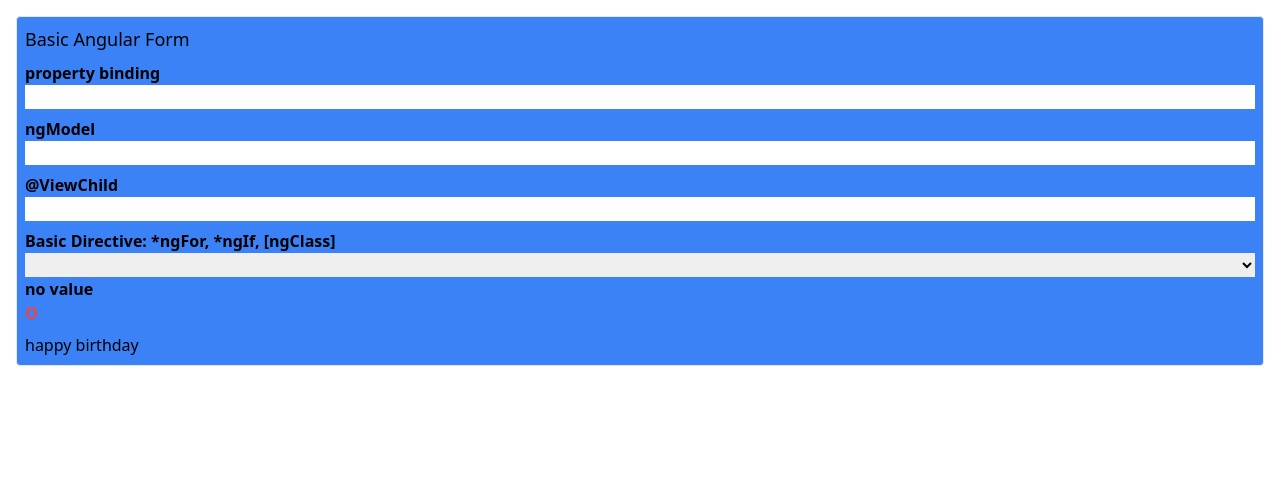
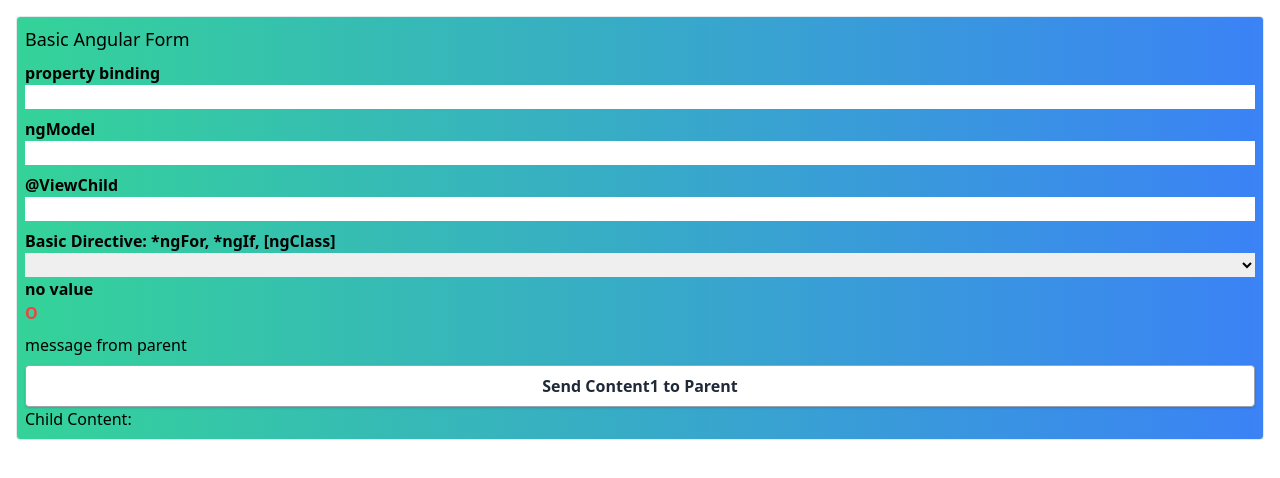
Before and after one commit to wichaisw/TEACHING-MATERIAL_basic-angular-1, an Angular app: page / in a window 1280 px wide. Shown: the top 478 px of the page. Built offline with nearby package versions, Linux system fonts and the light colour scheme.

Commit message:
add output example

```diff
--- a/src/app/app.component.html
+++ b/src/app/app.component.html
@@ -1,4 +1,7 @@
-<div>
+<div class="border rounded bg-gradient-to-r from-green-400 to-blue-500 m-4 p-2">
     <!-- @Input -->
-  <app-data-binding-example [parentMessage]='content5'></app-data-binding-example>
+  <app-data-binding-example (sendToParent)="setChildContent($event)" [parentMessage]='content5'></app-data-binding-example>
+
+  <span>Child Content: {{childContent}}</span>
+
 </div>
--- a/src/app/app.component.ts
+++ b/src/app/app.component.ts
@@ -5,7 +5,10 @@ import { Component, OnInit } from '@angular/core';
   templateUrl: './app.component.html',
 })
 export class AppComponent {
-  content5: string = 'happy birthday'
+  content5: string = 'message from parent'
+  childContent: string = '';
 
-
+  setChildContent(eventValue: string) {
+    this.childContent = eventValue;
+  }
 }
--- a/src/app/data-binding-example/data-binding-example.component.html
+++ b/src/app/data-binding-example/data-binding-example.component.html
@@ -1,4 +1,4 @@
-<div class="border rounded bg-blue-500 m-4 p-2 flex flex-col space-y-2">
+<div class=" flex flex-col space-y-2">
   <!-- String interpolation -->
   <h1 class="text-lg">{{title}}</h1>
 
@@ -45,6 +45,8 @@
     </span>
   </div>
 
+
   <span>{{inputMessage}}</span>
 
+  <button (click)="onClickButton(content1)"  class="bg-white hover:bg-gray-100 text-gray-800 font-semibold py-2 px-4 border border-gray-400 rounded shadow">Send Content1 to Parent</button>
 </div>
--- a/src/app/data-binding-example/data-binding-example.component.ts
+++ b/src/app/data-binding-example/data-binding-example.component.ts
@@ -1,5 +1,4 @@
-import { Component, ElementRef, Input, OnInit, ViewChild } from '@angular/core';
-
+import { Component, ElementRef, Input, OnInit, Output, ViewChild, EventEmitter } from '@angular/core';
 interface ContentOptions {
   name: string;
   value: number;
@@ -12,13 +11,14 @@ interface ContentOptions {
   ]
 })
 export class DataBindingExampleComponent implements OnInit {
+  @ViewChild('content3Input') content3Input: ElementRef = new ElementRef<string>('');
+  @Input('parentMessage') inputMessage: string = '';
+  @Output() sendToParent = new EventEmitter<string>();
   title: string = 'Basic Angular Form';
   content1: any = '';
   content2: any = '';
   content3: string = '';
-  @ViewChild('content3Input') content3Input: ElementRef = new ElementRef<string>('');
   content4: number | null = null;
-  @Input('parentMessage') inputMessage: string = '';
 
   contentOptions: ContentOptions[] = [
     {name: 'test1', value: 1},
@@ -38,4 +38,7 @@ export class DataBindingExampleComponent implements OnInit {
     this.content3 = this.content3Input.nativeElement.value;
   };
 
+  onClickButton(value: string) {
+    this.sendToParent.emit(value);
+  }
 }
```
